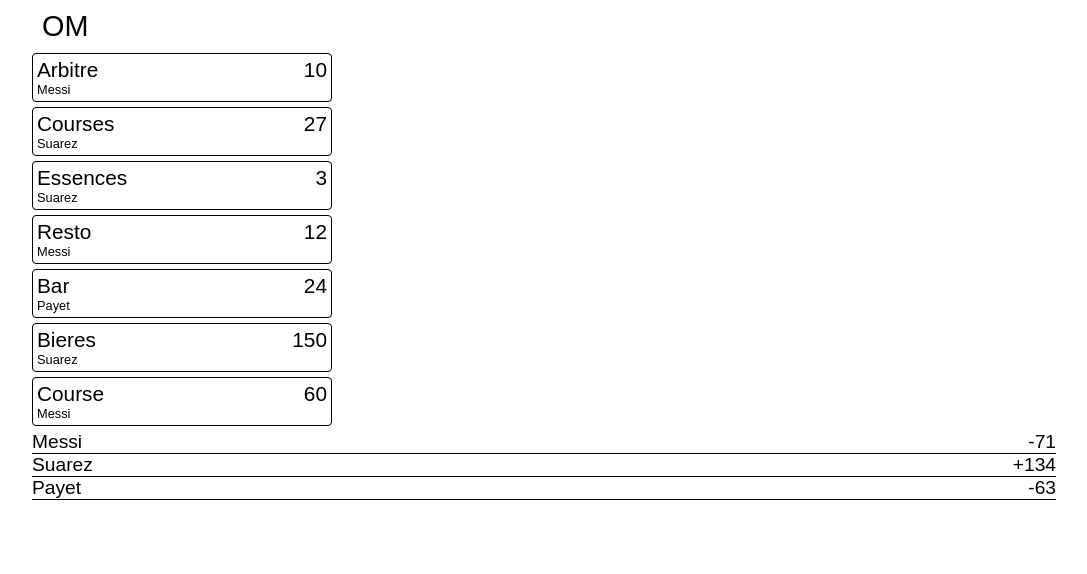
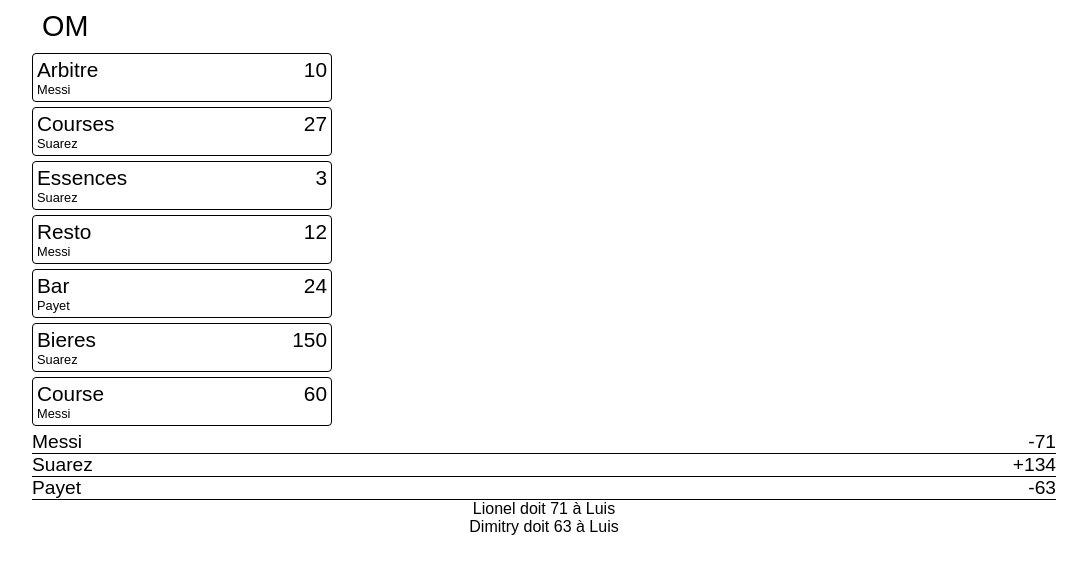
Before and after one commit to MathieuDC/tricount-like-app, a React (Create React App) app: page / in a window 1280 px wide. Shown: the top 574 px of the page, without its empty margins (96-1183 px from the left). Built offline with nearby package versions, Linux system fonts and the light colour scheme.

Commit message:
Creating DebtList component

```diff
--- a/src/back/Group.class.tsx
+++ b/src/back/Group.class.tsx
@@ -1,4 +1,5 @@
 
+import { type } from '@testing-library/user-event/dist/type';
 import { TransactionI, Transactions } from './Transaction.class';
 import User from './User'
 
@@ -6,7 +7,7 @@ interface Users{
   [index: number]: User;
 }
 
-interface Debt{
+interface IDebt{
   debterName: String;
   creditorName: String;
   amount: Number;
@@ -16,7 +17,7 @@ class CGroup{
   users: Users;
   transactions: Transactions;
   name: String;
-  debts: Debt[] = [];
+  debts: IDebt[] = [];
 
   constructor(name: String){
     this.users = {};
@@ -88,4 +89,6 @@ class CGroup{
   }
 }
 
+
+export type {IDebt};
 export default CGroup;
--- a/src/back/main.tsx
+++ b/src/back/main.tsx
@@ -1,5 +1,6 @@
+import CGroup from "./Group.class";
 import User from "./User";
-import CGroup from "./Group.class";
+
 
 const db = {};
 
--- a/src/front/Balances.tsx
+++ b/src/front/Balances.tsx
@@ -1,6 +1,7 @@
 import CGroup from "./../back/Group.class"
 
 import "./Balances.css"
+import DebtList from "./DebtList"
 
 interface BalancesProps {
   group: CGroup
@@ -10,6 +11,7 @@ const Balances = ({group}: BalancesProps) => {
   const balances = Object.values(group.users).map((user) => <div className="balance-item"><span>{user.name}</span> <span>{user.balance > 0 ? "+" + user.balance : user.balance}</span></div>)
   return ( <>
     {balances}
+    <DebtList debts={group.debts} />
   </> );
 }
 
--- /dev/null
+++ b/src/front/DebtList.tsx
@@ -0,0 +1,14 @@
+import { IDebt } from "../back/Group.class";
+
+interface DebtListProps {
+  debts: IDebt[];
+}
+
+const DebtList = ({debts} : DebtListProps) => {
+  const debtsComponent = debts.map((debt) => <li key={Number(debt.creditorName)}><>{debt.debterName}</> doit <>{debt.amount}</> à <>{debt.creditorName}</></li>)
+  return ( <ul>
+    {debtsComponent}
+  </ul> );
+}
+
+export default DebtList;
--- a/src/front/Group/Group.tsx
+++ b/src/front/Group/Group.tsx
@@ -1,3 +1,4 @@
+
 import CGroup from "../../back/Group.class";
 import Balances from "../Balances";
 import TransactionList from "../TransactionList";
```
